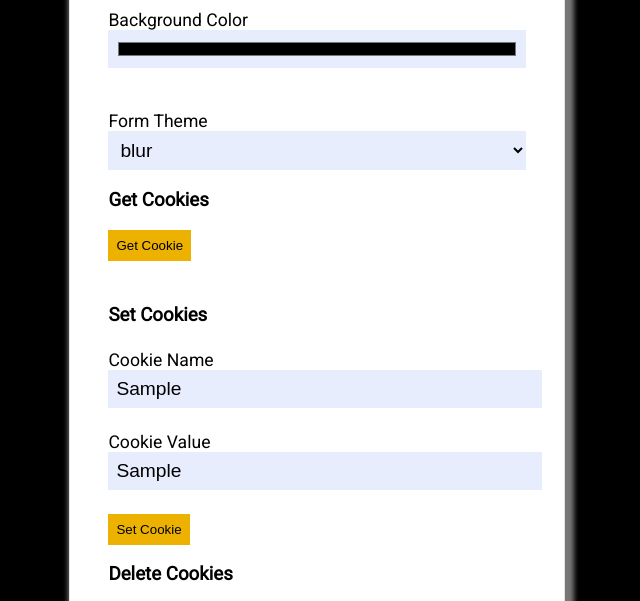
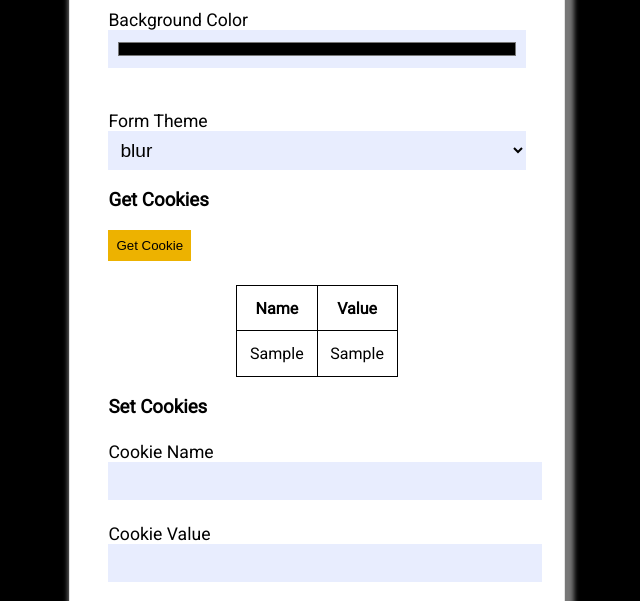
Before and after one commit to sachinkrishna233/lab6, a plain HTML site: page settings.html in a window 1280 px wide. Both pictures are taken after typing "Sample", "Sample" into the empty fields and a click on the button "Set Cookie". Shown: the part 173-774 px from the top of the page, without its empty margins (323-963 px from the left). Drawn offline with Linux system fonts and the light colour scheme.

Commit message:
Bug fixed

```diff
--- a/settings.html
+++ b/settings.html
@@ -152,7 +152,7 @@
         function setCookie() {
             var cookieName = document.getElementById('cookie-name').value
             var cookieValue = document.getElementById('cookie-value').value
-            if (cookieName == '' || cookieValue) {
+            if (cookieName == '' || cookieValue == '') {
                 window.alert("Please enter cookie name and value")
                 return
             }
```
